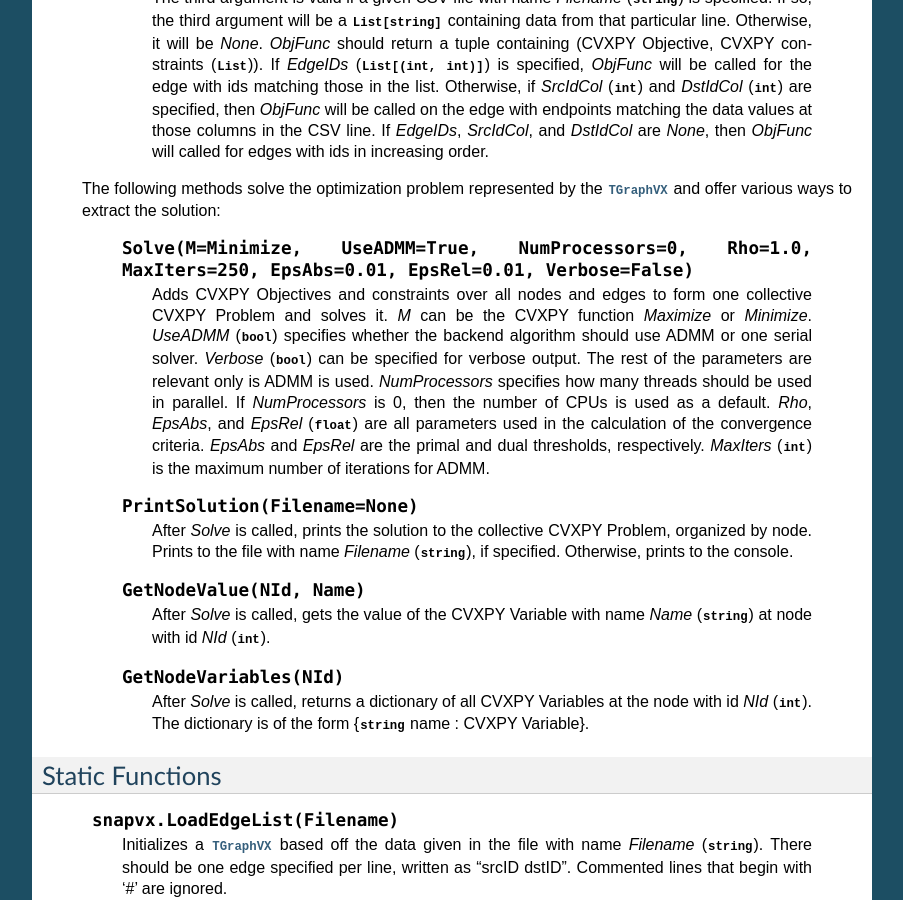
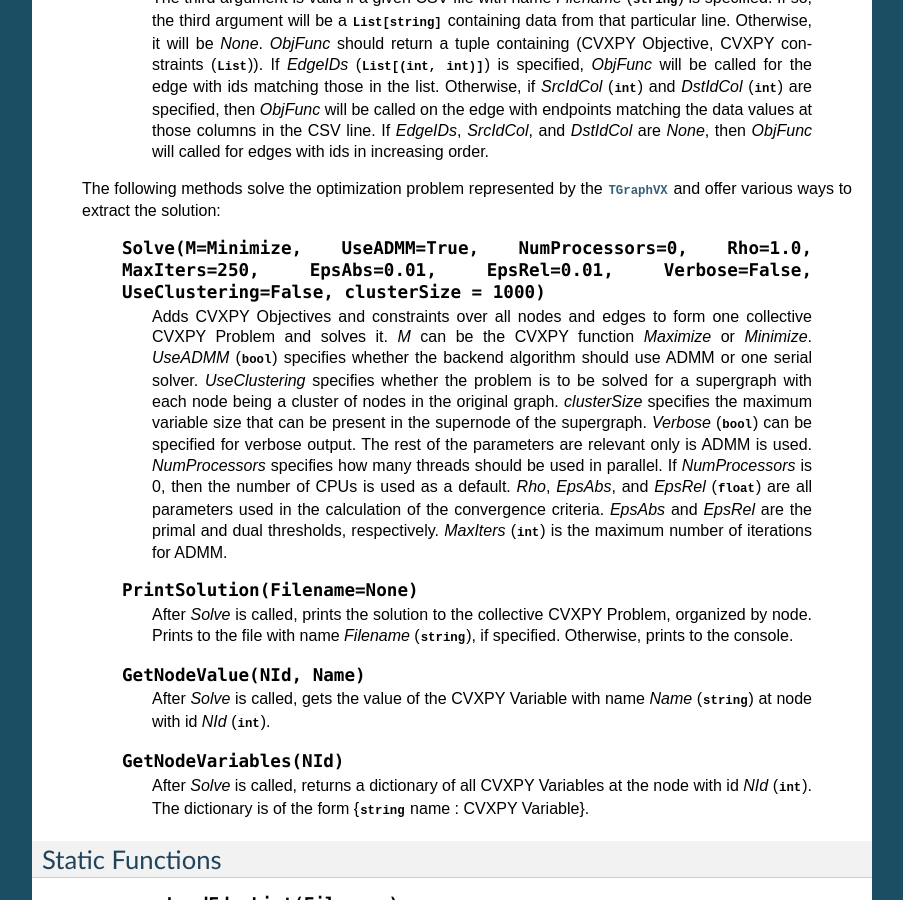
Before and after one commit to snap-stanford/snapvx, a Sphinx documentation site: the page built from doc/source/reference/index-ref.rst, in a window 1280 px wide and 900 px high, scrolled down 1979 px. Shown: the whole window, without its empty margins (198-1101 px from the left). Built offline with Sphinx 7.4.7, drawn with Linux system fonts in a browser that asks for light colours.

Commit message:
added documentation for solving the problem using clustering

```diff
--- a/doc/source/reference/index-ref.rst
+++ b/doc/source/reference/index-ref.rst
@@ -140,14 +140,17 @@
    The following methods solve the optimization problem represented by the
    :class:`TGraphVX` and offer various ways to extract the solution:
 
-     .. describe:: Solve(M=Minimize, UseADMM=True, NumProcessors=0, Rho=1.0, MaxIters=250, EpsAbs=0.01, EpsRel=0.01, Verbose=False)
+     .. describe:: Solve(M=Minimize, UseADMM=True, NumProcessors=0, Rho=1.0, MaxIters=250, EpsAbs=0.01, EpsRel=0.01, Verbose=False, UseClustering=False, clusterSize = 1000)
 
         Adds CVXPY Objectives and constraints over all nodes and edges to form
         one collective CVXPY Problem and solves it. *M* can be the CVXPY
         function *Maximize* or *Minimize*. *UseADMM* (:class:`bool`) specifies
         whether the backend algorithm should use ADMM or one serial solver.
-        *Verbose* (:class:`bool`) can be specified for verbose output. The
-        rest of the parameters are relevant only is ADMM is used.
+	*UseClustering* specifies whether the problem is to be solved for a
+	supergraph with each node being a cluster of nodes in the original graph.
+	*clusterSize* specifies the maximum variable size that can be present in
+	the supernode of the supergraph. *Verbose* (:class:`bool`) can be specified
+	for verbose output. The rest of the parameters are relevant only is ADMM is used.
         *NumProcessors* specifies how many threads should be used in parallel.
         If *NumProcessors* is 0, then the number of CPUs is used as a default.
         *Rho*, *EpsAbs*, and *EpsRel* (:class:`float`) are all parameters used
```
